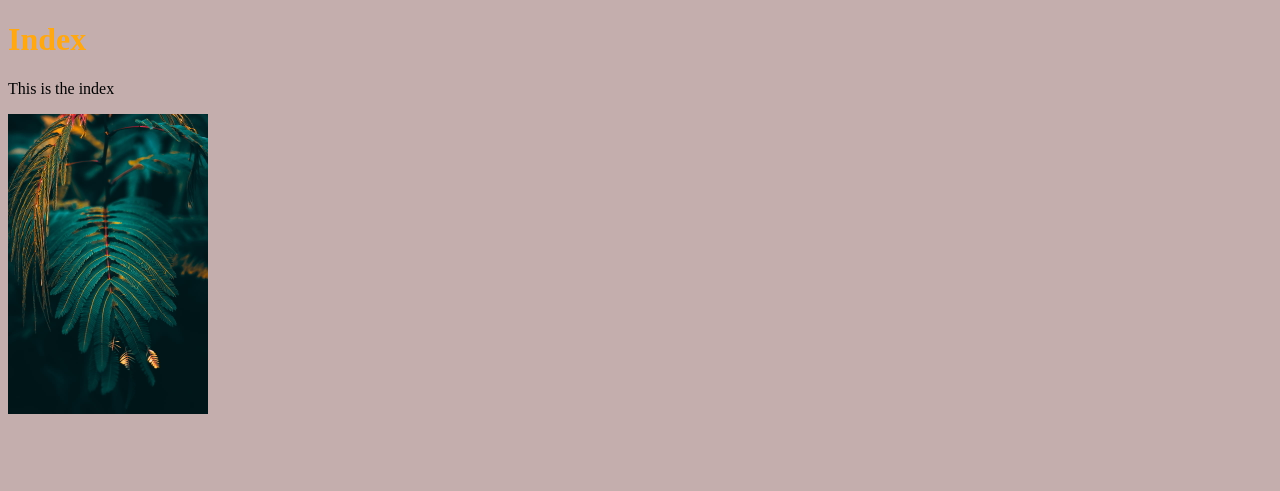
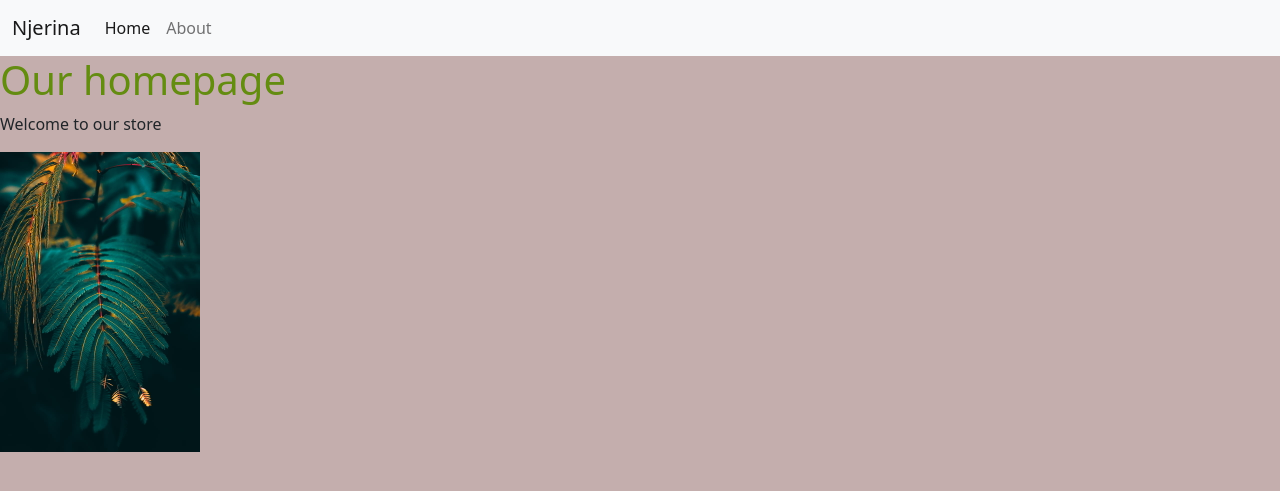
Before and after one commit to NjeriMuchiri/app, a Flask app: page / in a window 1280 px wide. Shown: the top 491 px of the page. Run offline with Flask 3, Linux system fonts and the light colour scheme.

Commit message:
Added child templates

```diff
--- a/app/templates/admin/dashboard.html
+++ b/app/templates/admin/dashboard.html
@@ -8,7 +8,7 @@
         <title>Dashboard</title>
     </head>
 <body>
-     <h1 style="color: #ffa812">Dashie</h1>
+     <h1  style="color: #ffa812">Dashie</h1>
      <p>This is the dashboard</p>
      <script src="{{url_for('static', filename='js/app.js')}}"></script>
 
--- a/app/templates/public/index.html
+++ b/app/templates/public/index.html
@@ -1,16 +1,9 @@
-<!DOCTYPE html>
-<html lang="en">
-    <head>
-        <meta charset="UTF-8">
-        <meta name="viewport" content="width=device-width initial-scale=1.0">
-        <meta http-equiv="X-UA-compatible" content="ie=edge">
-        <link rel="stylesheet" href="{{url_for('static', filename='css/style.css')}}">
-        <title>Home Page</title>
-    </head>
-<body>
-     <h1 style="color: #ffa812">Index</h1>
-     <p>This is the index</p>
-     <img style='max-width:200px;' src="{{url_for('static', filename='img/leave.jpg')}}"alt="banner"  />
-        <script src="{{url_for('static', filename='js/app.js')}}"></script>
-</body>
-</html>
+{% extends 'public/templates/public_template.html' %}
+{% block title%}Home Page{%endblock%}
+
+{%block main%}
+  <h1 style='color:#648c11'>Our homepage</h1>
+  <p>Welcome to our store</p>
+  <img style='max-width:200px;' src="{{url_for('static', filename='img/leave.jpg')}}"alt="banner"  />
+
+{%endblock%}
--- a/app/templates/public/templates/public_template.html
+++ b/app/templates/public/templates/public_template.html
@@ -8,19 +8,35 @@
     <!-- Bootstrap CSS -->
     <link href="https://cdn.jsdelivr.net/npm/bootstrap@5.0.2/dist/css/bootstrap.min.css" rel="stylesheet" integrity="sha384-EVSTQN3/azprG1Anm3QDgpJLIm9Nao0Yz1ztcQTwFspd3yD65VohhpuuCOmLASjC" crossorigin="anonymous">
     <link rel="stylesheet" href="{{url_for('static', filename='css/style.css')}}">
-    <title>Hello, world!</title>
+    <title>{%block title%}{%endblock%}</title>
   </head>
   <body>
-    <h1>Hello, world!</h1>
+    <main>
+    <nav class="navbar navbar-expand-lg navbar-light bg-light">
+  <div class="container-fluid">
+    <a class="navbar-brand" href="{{url_for('index_page')}}">Njerina</a>
+    <button class="navbar-toggler" type="button" data-bs-toggle="collapse" data-bs-target="#navbarNav" aria-controls="navbarNav" aria-expanded="false" aria-label="Toggle navigation">
+      <span class="navbar-toggler-icon"></span>
+    </button>
+    <div class="collapse navbar-collapse" id="navbarNav">
+      <ul class="navbar-nav">
+        <li class="nav-item">
+          <a class="nav-link active" aria-current="page" href="{{url_for('index_page')}}">Home</a>
+        </li>
+        <li class="nav-item">
+          <a class="nav-link" href="{{url_for('about_page')}}">About</a>
+        </li>
+      </ul>
+    </div>
+  </div>
+</nav>
+        {%block main%}{%endblock%}
+    </main>
 
-    <!-- Optional JavaScript; choose one of the two! -->
 
-    <!-- Option 1: Bootstrap Bundle with Popper -->
+    <!--Bootstrap Bundle with Popper -->
     <script src="https://cdn.jsdelivr.net/npm/bootstrap@5.0.2/dist/js/bootstrap.bundle.min.js" integrity="sha384-MrcW6ZMFYlzcLA8Nl+NtUVF0sA7MsXsP1UyJoMp4YLEuNSfAP+JcXn/tWtIaxVXM" crossorigin="anonymous"></script>
 
-    <!-- Option 2: Separate Popper and Bootstrap JS -->
-    <script src="https://cdn.jsdelivr.net/npm/@popperjs/core@2.9.2/dist/umd/popper.min.js" integrity="sha384-IQsoLXl5PILFhosVNubq5LC7Qb9DXgDA9i+tQ8Zj3iwWAwPtgFTxbJ8NT4GN1R8p" crossorigin="anonymous"></script>
-    <script src="https://cdn.jsdelivr.net/npm/bootstrap@5.0.2/dist/js/bootstrap.min.js" integrity="sha384-cVKIPhGWiC2Al4u+LWgxfKTRIcfu0JTxR+EQDz/bgldoEyl4H0zUF0QKbrJ0EcQF" crossorigin="anonymous"></script>
     <script src="{{url_for('static', filename='js/app.js')}}"></script>
   </body>
 </html>
--- a/app/views.py
+++ b/app/views.py
@@ -4,9 +4,9 @@ from flask import render_template
 
 @app.route('/')
 @app.route('/home')
-def index():
+def index_page():
     return render_template('public/index.html')
 
 @app.route('/about')
-def about():
+def about_page():
     return "<h1 style='Color: #ffc87c'>About</h1>"
```
Also changed, not shown: app/templates/admin/templates/admin_templates.html (+1 -6 lines).
